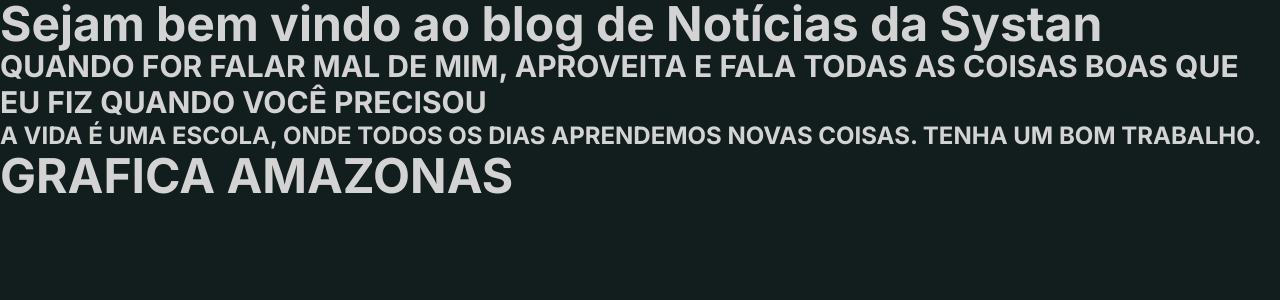
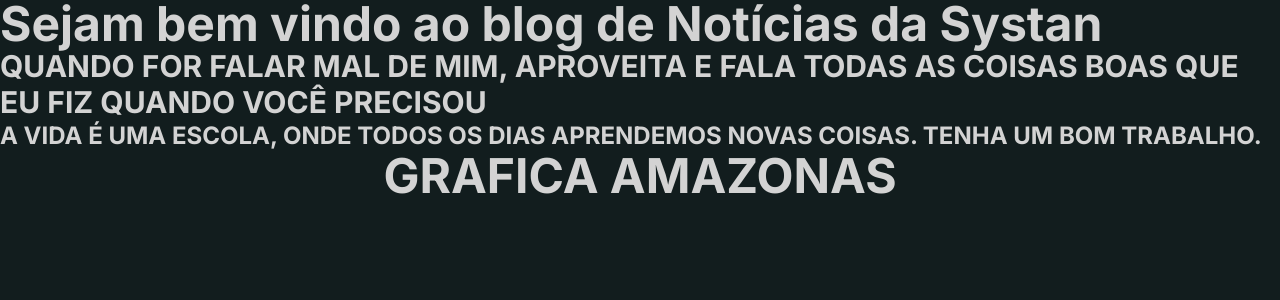
Before and after one commit to abel374/blog, a Next.js app: page / in a window 1280 px wide. Shown: the top 300 px of the page. Built offline with nearby package versions, Linux system fonts and the light colour scheme.

Commit message:
do jeito certo

```diff
--- a/app/page.tsx
+++ b/app/page.tsx
@@ -2,11 +2,11 @@
 
 export default function Home() {
 return (
-  <div className="">
+  <div className="flex-auto center">
     <h1>Sejam bem vindo ao blog de Notícias da Systan</h1>
     <h2>QUANDO FOR FALAR MAL DE MIM, APROVEITA E FALA TODAS AS COISAS BOAS QUE EU FIZ QUANDO VOCÊ PRECISOU</h2>
     <h3 className=""> A VIDA É UMA ESCOLA, ONDE TODOS OS DIAS APRENDEMOS NOVAS COISAS. TENHA UM BOM TRABALHO.</h3>
-    <h1 className="flex text-center">GRAFICA AMAZONAS</h1>
+    <h1 className="relative text-center">GRAFICA AMAZONAS</h1>
   </div>
 )
 }
```
